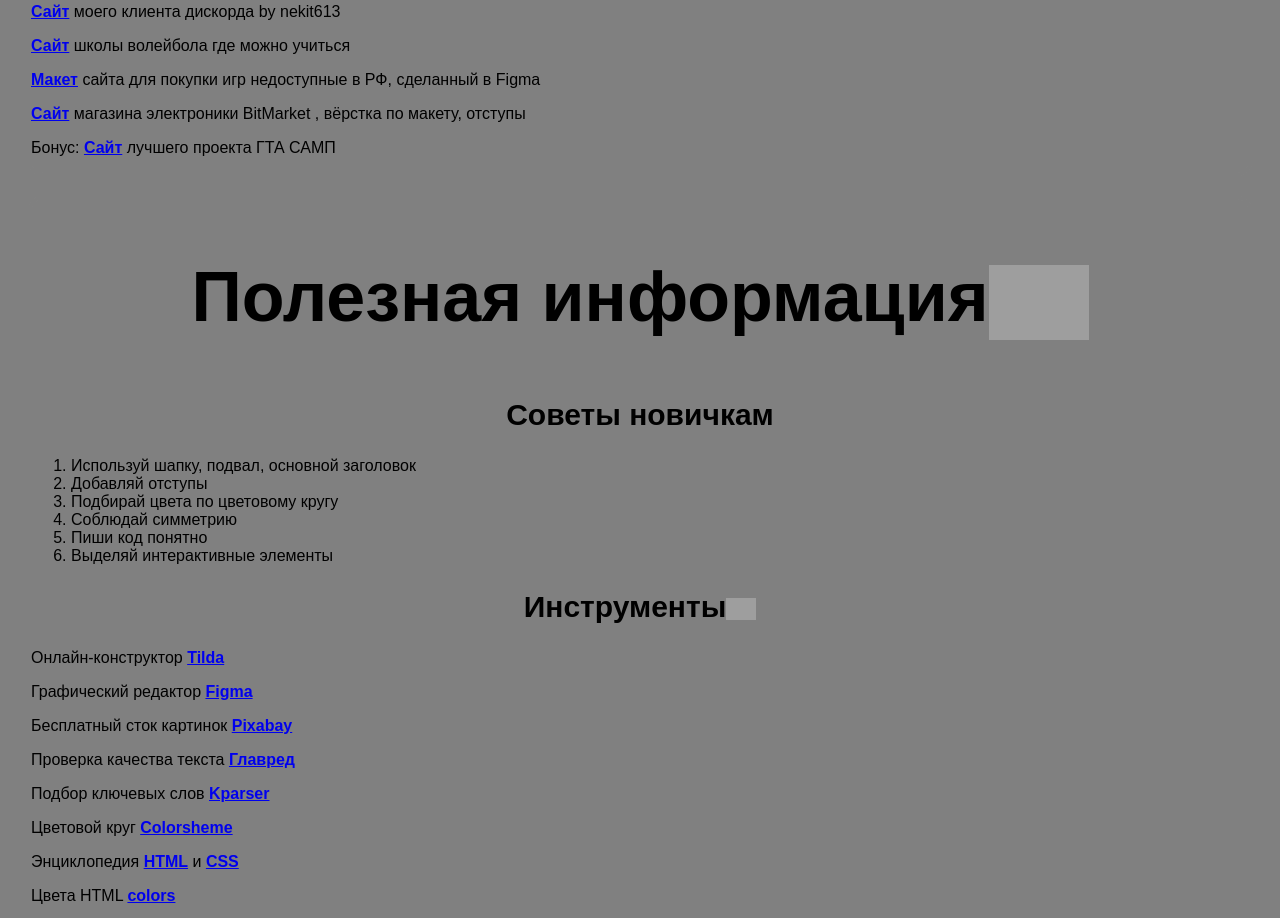
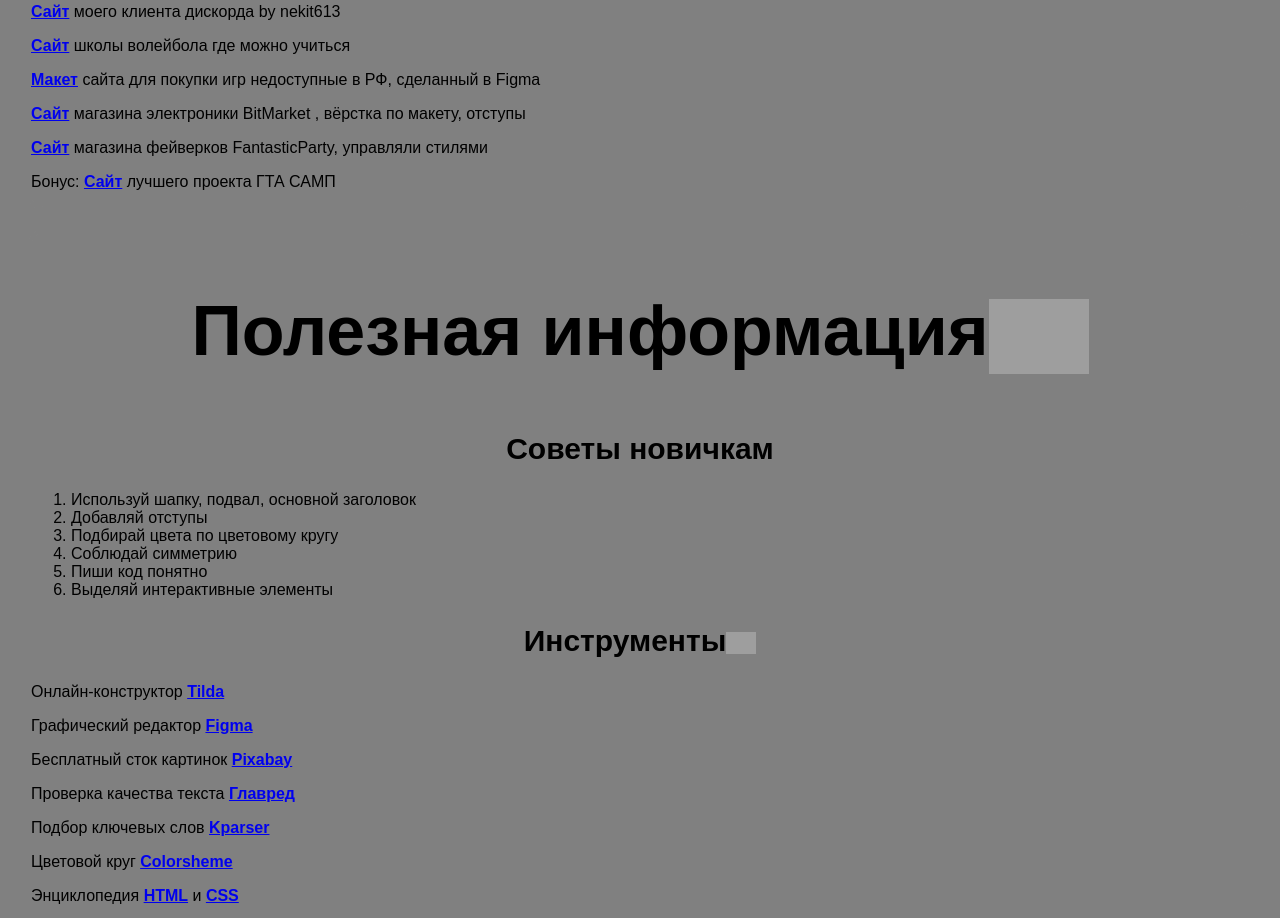
Before and after one commit to nek1t613/myportfolio, a plain HTML site: page index.html in a window 1280 px wide. Shown: the part 875-1793 px from the top of the page. Drawn offline with Linux system fonts and the light colour scheme; grey boxes are pictures that could not be loaded.

Commit message:
Update index.html

```diff
--- a/index.html
+++ b/index.html
@@ -36,6 +36,7 @@
         <p><a class="link-text" href="https://nekit613.tilda.ws/schoolvoleyball"><b>Сайт</b></a> школы волейбола где можно учиться</p>
       <p><a class="link-text" href="https://www.figma.com/design/giGNp3BQTxsetYGdUixcIi/Untitled?node-id=0-1&t=cwWcnoWkGDbSvgtv-1"><b>Макет</b></a> сайта для покупки игр недоступные в РФ, сделанный в Figma</p>
         <p><a class="link-text" href="https://nek1t613.github.io/mysite/"><b>Сайт</b></a> магазина электроники BitMarket , вёрстка по макету, отступы</p>
+        <p><a class="link-text" href="https://nek1t613.github.io/FantasticParty/"><b>Сайт</b></a> магазина фейверков  FantasticParty, управляли стилями</p>
         <p>Бонус: <a class="link-text" href="https://tilda.ru/page/?pageid=57204727&projectid=10968395"><b>Сайт</b></a> лучшего проекта ГТА САМП </p>
       </section>
               <section class="information" id="inst">
```
